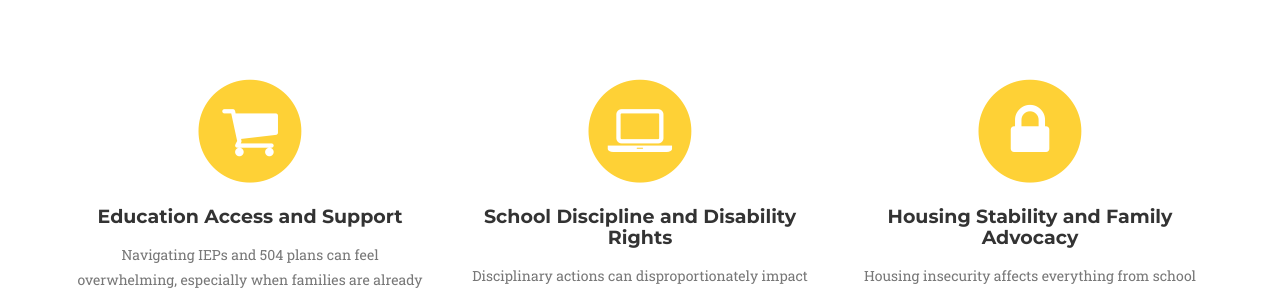
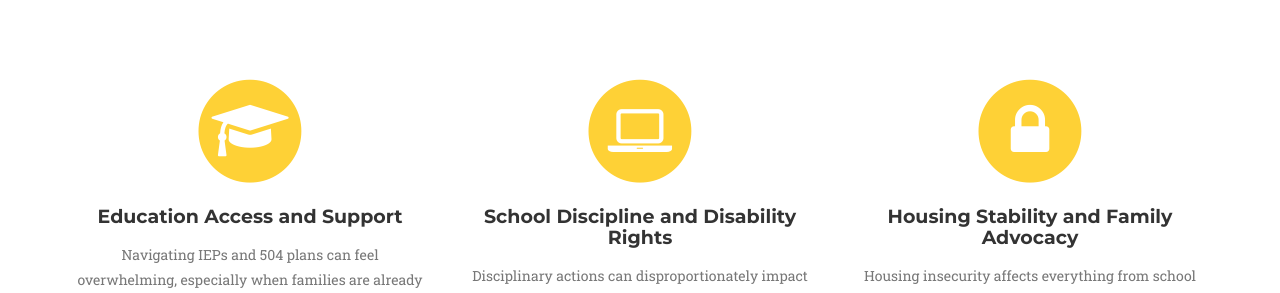
Before and after one commit to neeradatta/dattaadvocate.com, a Jekyll site: the page built from index.html, in a window 1280 px wide and 900 px high, scrolled down 837 px. Shown: the part 156-449 px from the top of the window. Built offline with Jekyll 4.4.1, drawn with Linux system fonts in a browser that asks for light colours; some web fonts are replaced.

Commit message:
changed icon for educational acess

```diff
--- a/_includes/services.html
+++ b/_includes/services.html
@@ -11,7 +11,7 @@
                 <div class="col-md-4">
                     <span class="fa-stack fa-4x">
                         <i class="fa fa-circle fa-stack-2x text-primary"></i>
-                        <i class="fa fa-shopping-cart fa-stack-1x fa-inverse"></i>
+                        <i class="fa fa-graduation-cap fa-stack-1x fa-inverse"></i>
                     </span>
                     <h4 class="service-heading">Education Access and Support</h4>
                     <p class="text-muted">Navigating IEPs and 504 plans can feel overwhelming, especially when families are already stretched thin. Datta Advocate helps families and caregivers understand the process, prepare for meetings, and complex school documents into actionable steps. We offer tools and guidance that center student dignity and family voice, with a focus on trauma-informed collaboration and emotionally grounded advocacy.</p>
```
